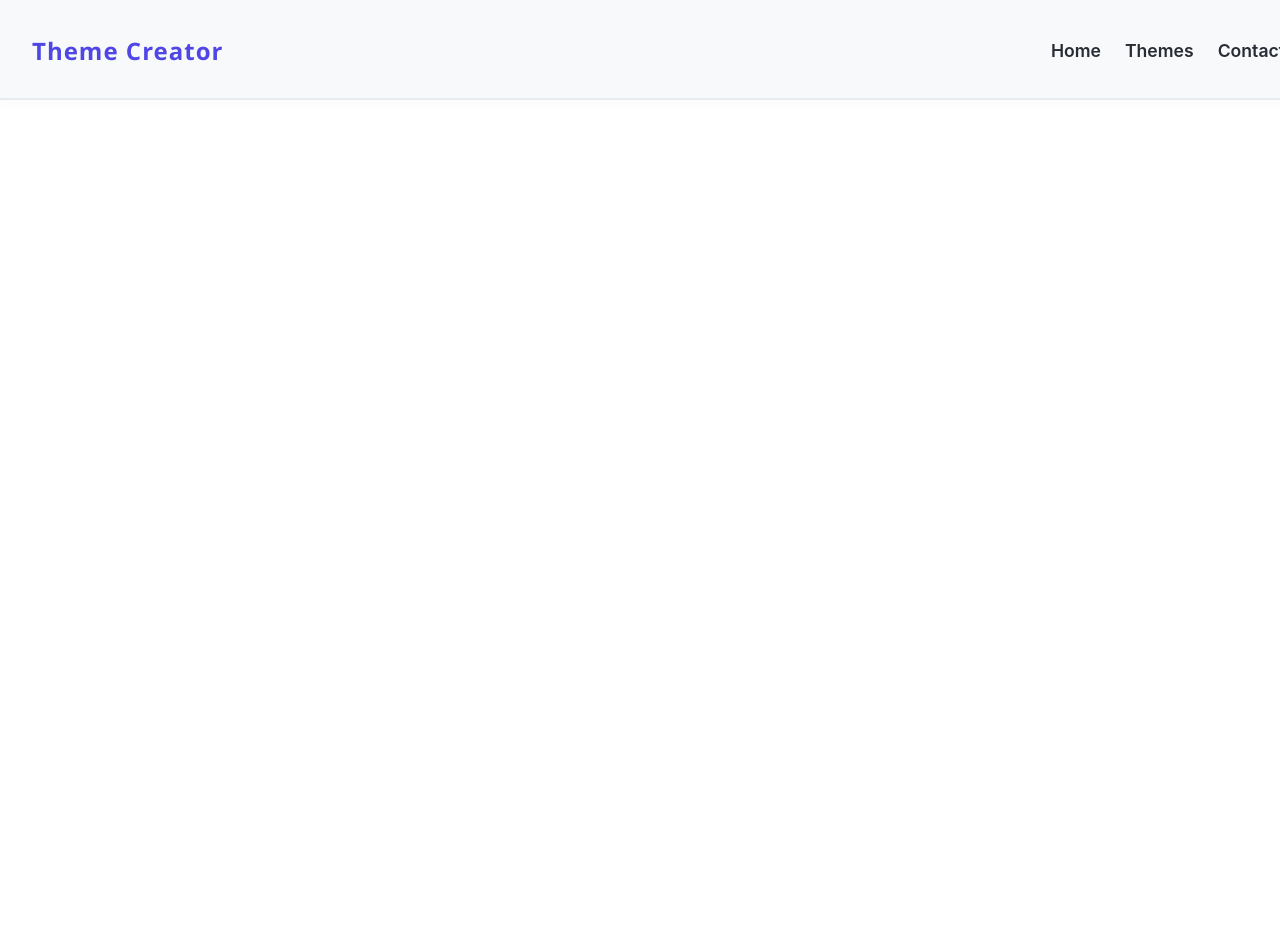
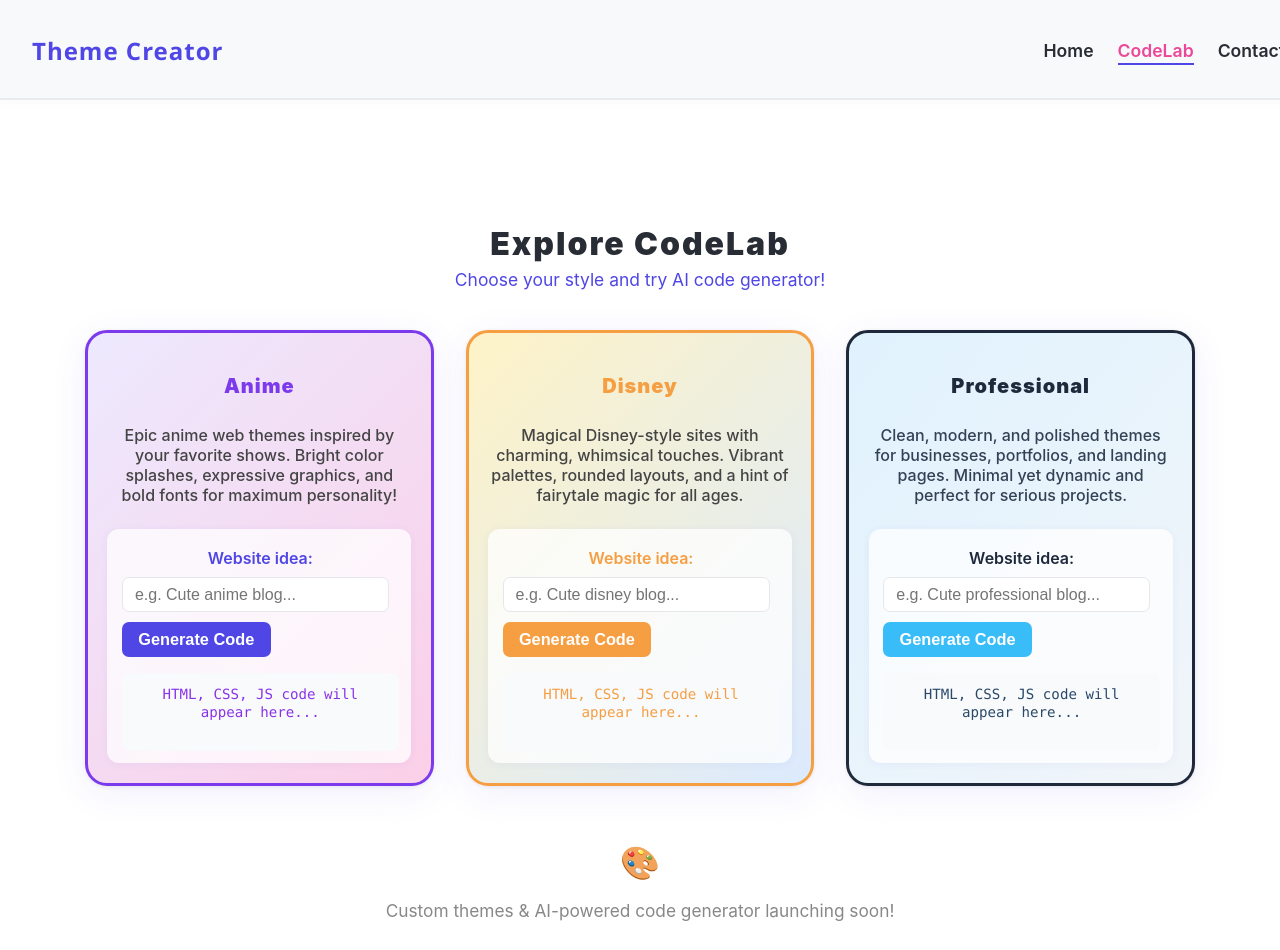
Before and after one commit to Workflow-Manager-admin/themegenie-107565-597cd14a, a React (Create React App) app in the folder theme_creator_frontend/: page /codelab in a window 1280 px wide. Shown: the top 950 px of the page. Before the commit the page ends 810 px from the top, so only its background shows below. Built offline with nearby package versions, Linux system fonts and the light colour scheme.

Commit message:
CheckPoint - cgfc634dad

```diff
--- a/theme_creator_frontend/src/App.js
+++ b/theme_creator_frontend/src/App.js
@@ -2,7 +2,7 @@ import React, { useState, useEffect } from "react";
 import { BrowserRouter as Router, Routes, Route } from "react-router-dom";
 import Navbar from "./components/Navbar";
 import Home from "./pages/Home";
-import Themes from "./pages/Themes";
+import CodeLab from "./pages/CodeLab";
 import ContactUs from "./pages/ContactUs";
 import "./App.css";
 
@@ -34,7 +34,7 @@ function App() {
         <div className="app-main-content">
           <Routes>
             <Route path="/" element={<Home />} />
-            <Route path="/themes" element={<Themes />} />
+            <Route path="/codelab" element={<CodeLab />} />
             <Route path="/contact" element={<ContactUs />} />
           </Routes>
         </div>
--- a/theme_creator_frontend/src/components/Navbar.jsx
+++ b/theme_creator_frontend/src/components/Navbar.jsx
@@ -18,8 +18,8 @@ function Navbar() {
           </NavLink>
         </li>
         <li>
-          <NavLink to="/themes" className="navbar__link">
-            Themes
+          <NavLink to="/codelab" className="navbar__link">
+            CodeLab
           </NavLink>
         </li>
         <li>
--- a/theme_creator_frontend/src/pages/Themes.jsx
+++ b/theme_creator_frontend/src/pages/CodeLab.jsx
@@ -139,19 +139,19 @@ function ThemeChatCard({ themeKey, title, desc, accentClass }) {
 }
 
 // PUBLIC_INTERFACE
-function Themes() {
+function CodeLab() {
   /**
-   * Themes page with three fully interactive, themed chatbot cards (Anime, Disney, Professional).
+   * CodeLab page with three fully interactive, themed chatbot cards (Anime, Disney, Professional).
    * Each card is self-contained, styled, and updates output with generateThemeCode().
    * Responsive, fun, and colorful layout.
    */
   return (
     <main className="themes-page-main">
       <h1 style={{ marginBottom: "0.2em", fontWeight: 900, letterSpacing: 2 }}>
-        Explore Themes
+        Explore CodeLab
       </h1>
       <p style={{ color: "#4f46e5", fontSize: "1.09em", margin: 0 }}>
-        Choose your style and try AI theme generator!
+        Choose your style and try AI code generator!
       </p>
       <div className="themes-grid">
         <ThemeChatCard
@@ -184,11 +184,11 @@ function Themes() {
             fontSize: "1.08rem",
           }}
         >
-          Custom themes &amp; AI-powered style generator launching soon!
+          Custom themes &amp; AI-powered code generator launching soon!
         </div>
       </div>
     </main>
   );
 }
 
-export default Themes;
+export default CodeLab;
```
